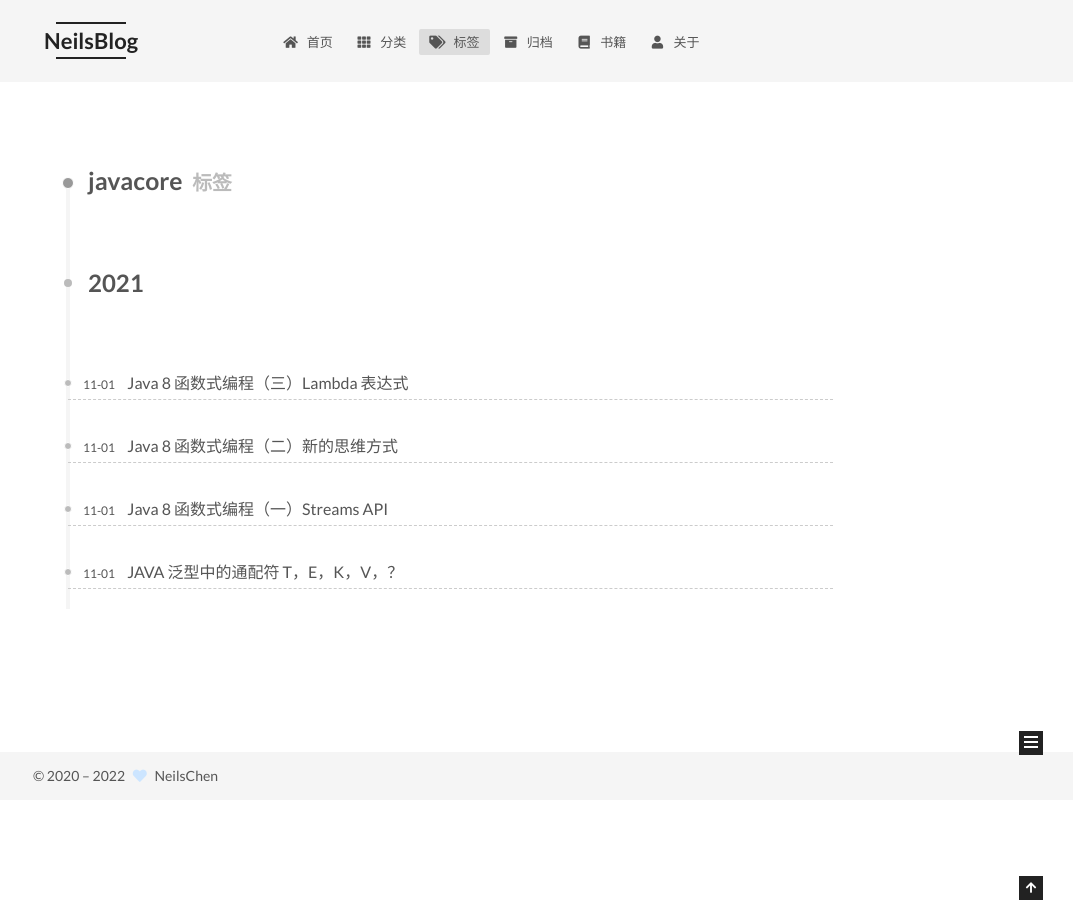
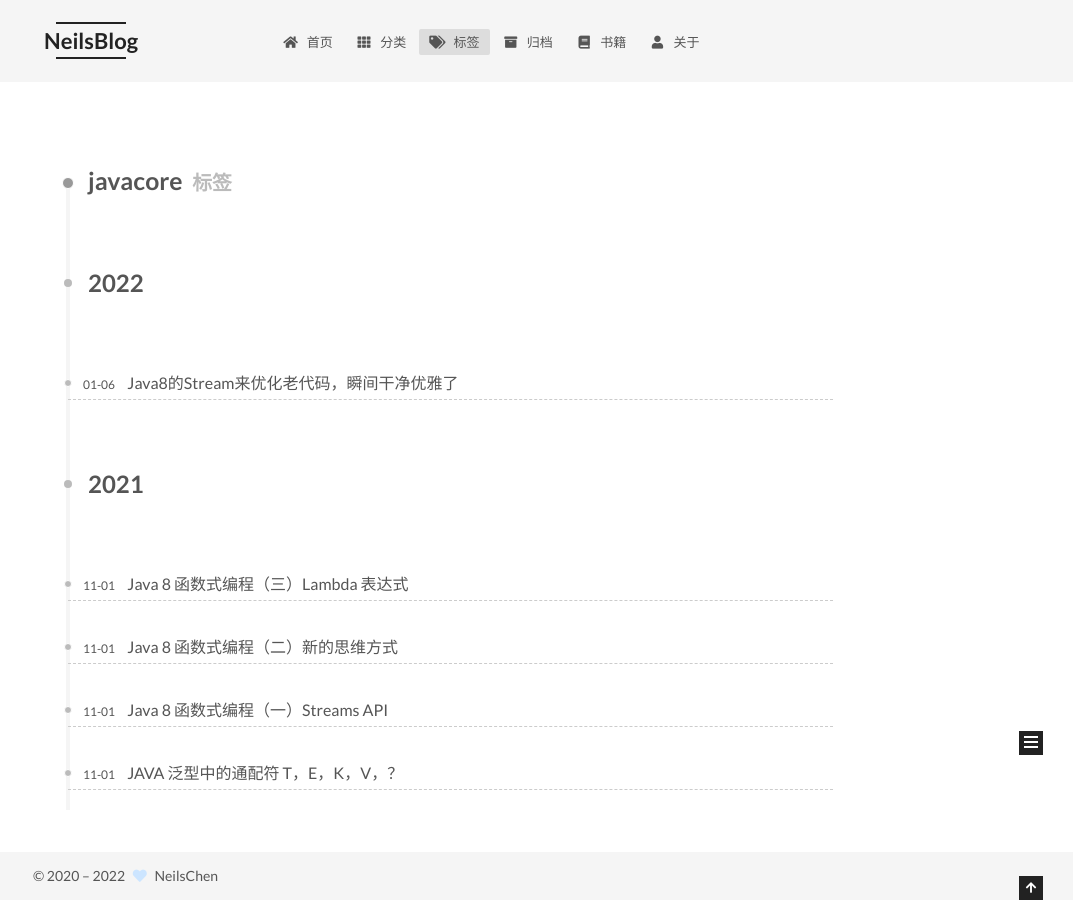
Before and after one commit to NeilsChen/neilschen.github.io, a plain HTML site: page tags/javacore/index.html in a window 1280 px wide. Shown: the whole page, without its empty margins (207-1280 px from the left). Before the commit the page ends 800 px from the top, so only its background shows below. Drawn offline with Linux system fonts and the light colour scheme.

Commit message:
Site updated: 2022-01-06 11:46:28

```diff
--- a/css/main.css
+++ b/css/main.css
@@ -1221,7 +1221,7 @@ pre .javascript .function {
 }
 .links-of-author a::before,
 .links-of-author span.exturl::before {
-  background: #50491f;
+  background: #7444b1;
   border-radius: 50%;
   content: ' ';
   display: inline-block;
--- a/tags/javacore/index.html
+++ b/tags/javacore/index.html
@@ -178,6 +178,29 @@
       </div>
 
 
+    <div class="collection-year">
+      <span class="collection-header">2022</span>
+    </div>
+
+  <article itemscope itemtype="http://schema.org/Article">
+    <header class="post-header">
+
+      <div class="post-meta">
+        <time itemprop="dateCreated"
+              datetime="2022-01-06T09:30:00+08:00"
+              content="2022-01-06">
+          01-06
+        </time>
+      </div>
+
+      <div class="post-title">
+          <a class="post-title-link" href="/2022/01/06/java/2022-01-06-Java8%E7%9A%84Stream%E6%9D%A5%E4%BC%98%E5%8C%96%E8%80%81%E4%BB%A3%E7%A0%81%EF%BC%8C%E7%9E%AC%E9%97%B4%E5%B9%B2%E5%87%80%E4%BC%98%E9%9B%85%E4%BA%86/" itemprop="url">
+            <span itemprop="name">Java8的Stream来优化老代码，瞬间干净优雅了</span>
+          </a>
+      </div>
+
+    </header>
+  </article>
     <div class="collection-year">
       <span class="collection-header">2021</span>
     </div>
```
Also changed, not shown: 2022/01/06/java/2022-01-06-Java8的Stream来优化老代码，瞬间干净优雅了/index.html (+4 -2 lines), index.html (+1 -1 lines).
